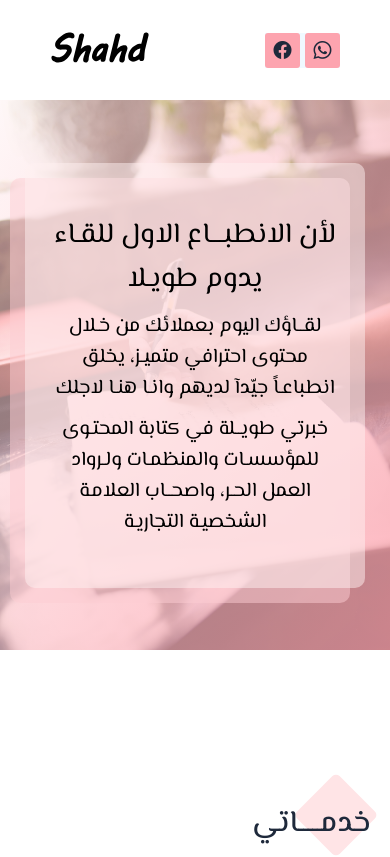
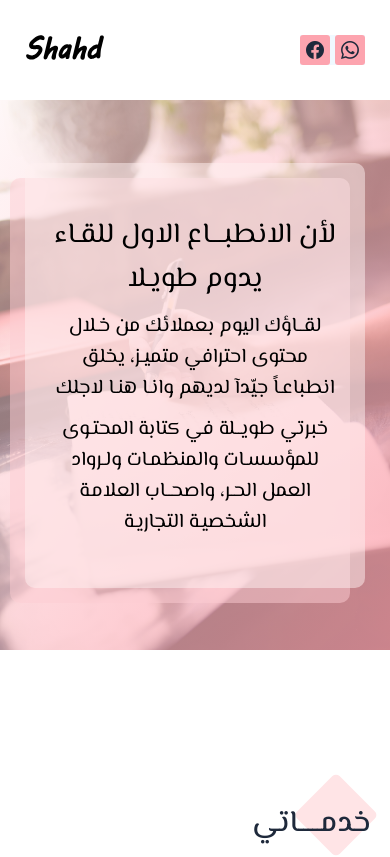
Before and after one commit to hosam2002/ShahdPortfolio, a plain HTML site: page index.html in a window 390 px wide. Shown: the top 857 px of the page. Drawn offline with Linux system fonts and the light colour scheme.

Commit message:
Editing some styles

```diff
--- a/css/main.css
+++ b/css/main.css
@@ -257,9 +257,19 @@ header {
   justify-content: space-between;
   align-items: center;
 }
+@media (max-width: 40em) {
+  header {
+    padding: 0 2.5rem;
+  }
+}
 
 .header__logo > img {
   width: 10rem;
+}
+@media (max-width: 40em) {
+  .header__logo > img {
+    width: 8rem;
+  }
 }
 .header__nav {
   display: flex;
@@ -278,6 +288,12 @@ header {
   text-decoration: none;
   color: #1E293B;
   transition: transform 0.4s ease-in-out;
+}
+@media (max-width: 40em) {
+  .header__link {
+    width: 3rem;
+    height: 3rem;
+  }
 }
 .header__link > i {
   font-size: 1.8rem;
```
Also changed, not shown: 1 other file.
